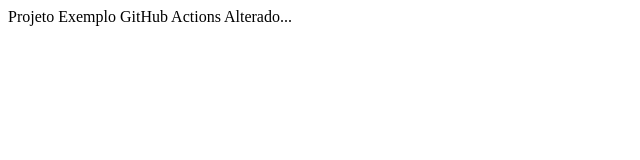
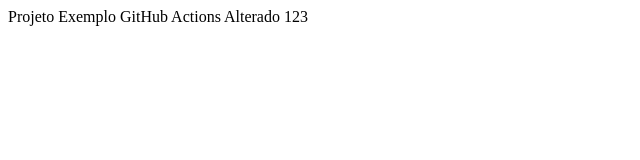
Before and after one commit to rangelbombonattoneon/github-actions-exemplo, a plain HTML site: page index.html in a window 1280 px wide. Shown: the full height of the page, 0-640 px from the left. Drawn offline with Linux system fonts and the light colour scheme.

Commit message:
alterado novo

```diff
--- a/index.html
+++ b/index.html
@@ -7,6 +7,6 @@
 </head>
 <body>
     Projeto Exemplo GitHub Actions
-    Alterado...
+    Alterado 123
 </body>
 </html>
```
